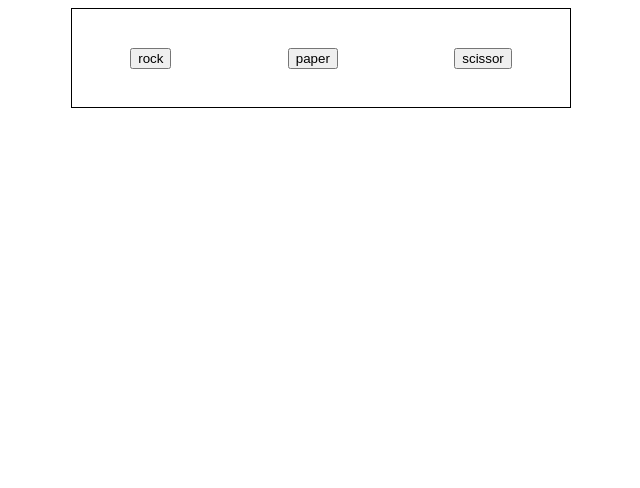
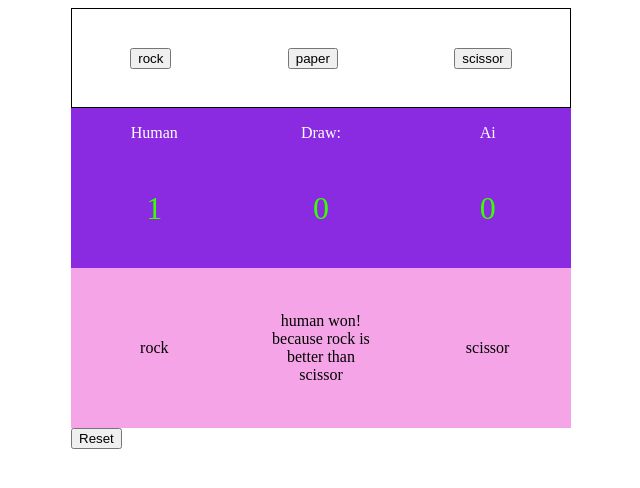
Before and after one commit to norhanlidasan/rock-paper-scissor, a plain HTML site: page index.html in a window 1280 px wide. Both pictures are taken after a click on the button "rock". Shown: the whole page, without its empty margins (319-959 px from the left). Drawn offline with Linux system fonts and the light colour scheme.

Commit message:
Add styles

```diff
--- a/index.html
+++ b/index.html
@@ -13,6 +13,27 @@
         <button class="scissor">scissor</button>
     </div>
 
+    <div class="section">
+        <div class="human">
+            <p>Human</p>
+            <p></p>
+        </div>
+        <div class="draw">
+            <p>Draw:</p>
+            <p></p>
+        </div>
+        <div class="computer">
+            <p>Ai</p>
+            <p></p>
+        </div>
+    </div>
+
+    <div class="result">
+    </div>
+
+    <div class="reset">
+        <input type="button" value="Reset">
+      </div>
     <script src="scirpt.js"></script>
 </body>
 </html>
--- a/scirpt.js
+++ b/scirpt.js
@@ -1,145 +1,154 @@
-// select each button (rock, paper, scissor)
-const buttons = document.querySelectorAll("button");
-
-buttons.forEach(button => {
-
-    button.addEventListener("click", (e) => {
-
 // getComputerChioice Start, give a random number from 1 to 3, and assigned: 1 - rock, 2 - paper and 3 - scissor
-            function getComputerChoice() {
+let getComputerChoice = function() {
     let randNumber = Math.floor(Math.random() * 3) + 1;
-
     switch (randNumber) {
         case 1:
         randNumber = "rock";
         break;
-
         case 2:
         randNumber = "paper";
         break;
-
         case 3:
         randNumber = "scissor";
         break;
     }
     return randNumber;
 }
-            console.log(getComputerChoice());
 // getComputerChioice END
 
-            let finalScore;
-            let finalHumanScore = 0;
-            let finalComputerScore = 0;
-
-        // looping 5 times
-        // for (let i = 0; i < 5; i++) {
-
-        // Global Declration
 // to display who win each round
 let message;
-
-        // declaring of the x as humanChoice and y as computerChoice
-        let x;
-        let y;
-
-        // declaring humanChoices
-        let humanChoices;
-        function getHumanChoice() {
-            // human guess (e.target.textContent is the value of the button you pressed)
-            humanChoices = e.target.textContent;
-            return humanChoices;
-        }
-
-        // playgame Start
-        let playGame = () => {
+// let finalHumanScore = 0;
+// let finalComputerScore = 0;
 let humanScore = 0;
 let computerScore = 0;
+let scoreDraw = 0
 
-            // playround function start
-            function playRound(humanChoice, computerChoice)
-            {
+let playRound = function(humanChoice, computerChoice) {
             // declare humanChoice as X and computerChoice as y
             x = humanChoice;
             y = computerChoice;
 
             if ( (x == "rock" && y == "scissor" ) || (x == "scissor" && y == "paper") || (x == "paper" && y == "rock")){
-                    humanScore += 1;
-                    ++finalHumanScore;
+                ++humanScore;
+                // ++finalHumanScore;
                 message = `human won! because ${x} is better than ${y}`;
             } else if ( (x == "rock" && y == "paper" ) || (x == "scissor" && y == "rock") || (x == "paper" && y == "scissor") ){
-                    computerScore += 1;
-                    ++finalComputerScore;
+                ++computerScore;
+                // ++finalComputerScore;
                 message =  `computer won! because ${y} is better than ${x}`;
             } else {
+                ++scoreDraw;
                 message = "Draw";
             }
-                // display the score each condition
+
             console.log("human:" + x);
             console.log("computer: " + y);
-
-                // display message
             console.log(message);
         }
 
-            const humanSelection = getHumanChoice();
-            const computerSelection = getComputerChoice();
-
-            playRound(humanSelection, computerSelection);
+        // playgame Start
+        let playGame = () => {
+            playRound(getHumanChoice(), getComputerChoice());
             console.log("humanscore: " + humanScore);
             console.log("computerscore: " + computerScore);
+        }
+        // Playgame End
 
-            // select class result
+// declaring humanChoices
+let humanChoices;
+let getHumanChoice = function() {
+    return humanChoices;
+}
+
+// select each button (rock, paper, scissor)
+const buttons = document.querySelectorAll("button");
+
 const result = document.querySelector(".result");
+const div1 = document.createElement("div");
+const div2 = document.createElement("div");
+const div = document.createElement("div");
+const divHumanScore = document.createElement("div");
+const divComScore = document.createElement("div");
+const divDrawSc0re = document.createElement("div");
+
+const showHumanScore = document.querySelector(".human > p:last-child");
+const showCompScore = document.querySelector(".computer > p:last-child");
+const drawSCore = document.querySelector(".draw > p:last-child")
+
+
+// every click the 3 button, it will run this code
+buttons.forEach(button => {
+    button.addEventListener("click", (e) => {
+        // human guess (e.target.textContent is the value of the button you pressed)
+        humanChoices = e.target.textContent;
+
+        // Call playgame() function
+        playGame();
 
         // create div1 for humanChoice
-                        let div1 = document.createElement("div");
         div1.textContent = x;
         result.appendChild(div1);
 
+        // create div for display the message
+        div.textContent = message;
+        result.appendChild(div)
+
         // create div1 for computerChoice
-                        let div2 = document.createElement("div");
         div2.textContent = y;
         result.appendChild(div2);
 
-                        // create div for display the message
-                        let div = document.createElement("div");
-                        div.textContent = message;
-                        result.appendChild(div);
-
         // create div for humanScore
-                        let divHumanScore = document.createElement("div");
         divHumanScore.textContent = humanScore;
-                        result.appendChild(divHumanScore);
+        showHumanScore.appendChild(divHumanScore);
 
         // create div for computerScore
-                        let divComScore = document.createElement("div");
         divComScore.textContent = computerScore;
-                        result.appendChild(divComScore);
-        }
-        // Playgame End
+        showCompScore.appendChild(divComScore);
 
-        if(finalHumanScore == 5){
-            alert("5 points")
-        }
+        divDrawSc0re.textContent = scoreDraw;
+        drawSCore.appendChild(divDrawSc0re);
 
-        // Call playgame function
-        playGame();
+        //  Call getHumanChoice() function
+        getHumanChoice();
 
-        console.log(finalHumanScore)
+
+
+        getFirstFive();
+
             })
 
 });
 
+let getFirstFive = function() {
+        if (humanScore == 5 || scoreDraw == 5  || computerScore == 5) {
+            disabledButton();
+        }
+
+}
+
+let disabledButton = function() {
+    for (const but of buttons) {
+        but.disabled = true;
+    }
+}
+
+let buttonReset = document.querySelector(".reset");
+
+  buttonReset.addEventListener("click", ()=> {
+    humanScore = 0;
+    computerScore = 0;
+    scoreDraw = 0;
+    divHumanScore.textContent = 0;
+    divDrawSc0re.textContent = 0;
+    divComScore.textContent = 0;
+    div1.textContent = "";
+    div.textContent = "";
+    div2.textContent = "";
+
+    for (const but of buttons) {
+        but.disabled = false;
+    }
 
 
-// }
-// looping END
-
-// message display for final score
-// if (finalHumanScore > finalComputerScore) {
-//     alert("Human is better than Computer")
-//     alert(`Final Score: Human Score ${finalHumanScore} vs Computer Score  ${finalComputerScore}`)
-// } else if (finalComputerScore > finalHumanScore){
-//     alert("Computer is lucky for now!")
-//     alert(`Final Score: Comessage`)
-// }
+  })
--- a/style.css
+++ b/style.css
@@ -23,10 +23,43 @@ html {
   }
 
 .result {
+    height: 10em;
     width: 500px;
     background-color: rgb(245, 165, 231);
     text-align: center;
     display: flex;
-    flex-direction: column;
+    flex-direction: row;
+    justify-content: space-around;
+    align-items: center;
     row-gap: 1em;
 }
+
+.result > div {
+    width: 100px;
+}
+
+.section {
+    display: flex;
+    width: 500px;
+    background-color: blueviolet;
+    justify-content: space-around;
+    align-items: baseline;
+    text-align: center;
+    color: white;
+}
+
+.section > div {
+    width: 100px;
+    height: 10em;
+    margin-top: 0;
+    background-color: blueviolet;
+    display: flex;
+    flex-direction: column;
+    flex-wrap: wrap;
+    text-align: center;
+}
+
+.section > div > p:last-child {
+    color: rgb(55, 255, 0);
+    font-size: 2em;
+}
```
Lines whose indentation alone changed are shown as unchanged.
